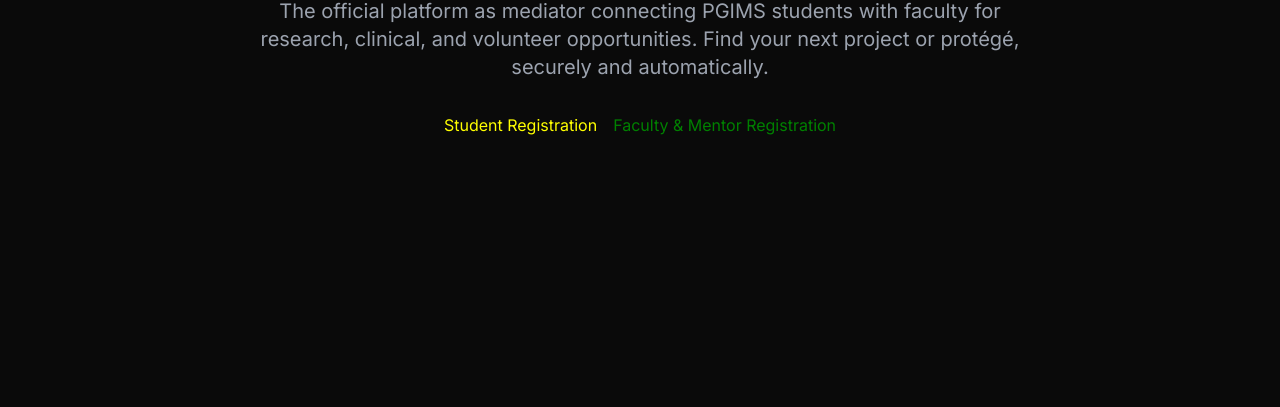
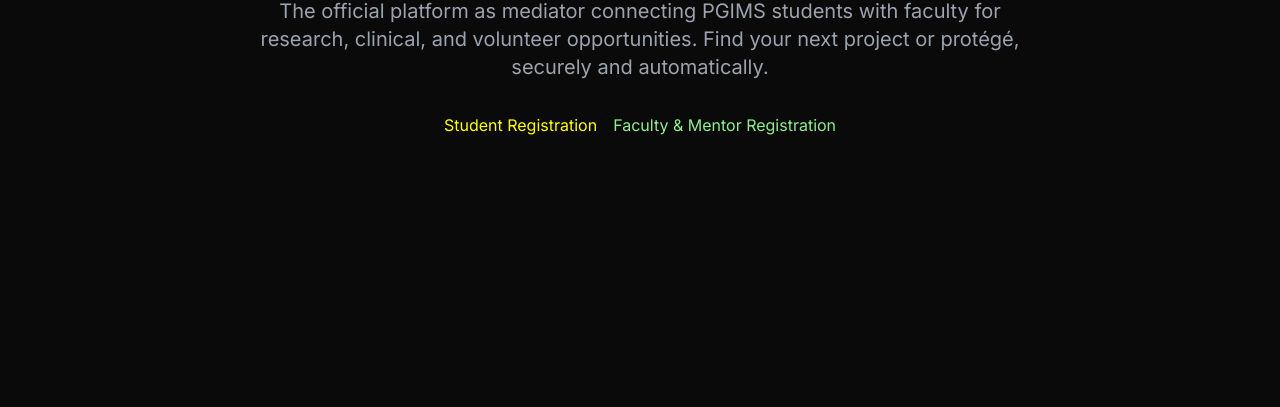
Before and after one commit to PGIMSConnect/ConnectProject, a plain HTML site: page index.html in a window 1280 px wide. Shown: the part 393-800 px from the top of the page. Drawn offline with nearby package versions, Linux system fonts and the light colour scheme.

Commit message:
Update index.html

```diff
--- a/index.html
+++ b/index.html
@@ -60,7 +60,7 @@
                 <div id="join" class="flex flex-col md:flex-row gap-4 justify-center">
                     <!-- IMPORTANT: Replace these '#' with your actual Google Form links -->
                     <a href="#" target="_blank" class="btn btn-primary"><font color="yellow">Student Registration</font></a>
-                    <a href="#" target="_blank" class="btn btn-secondary"><font color="green">Faculty & Mentor Registration</font></a>
+                    <a href="#" target="_blank" class="btn btn-secondary"><font color="#90EE90">Faculty & Mentor Registration</font></a>
                 </div>
             </div>
         </section>
```
